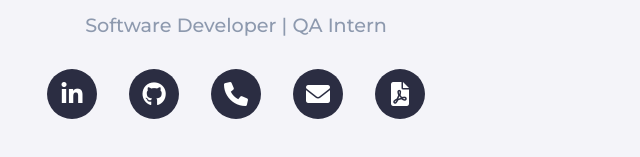
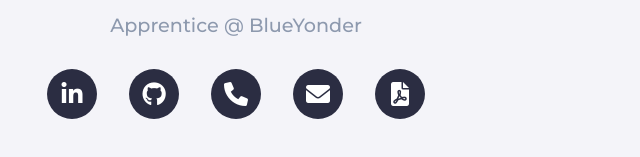
Before and after one commit to Danielwinfred/MyLinks, a plain HTML site: page index.html in a window 1280 px wide. Shown: the part 371-528 px from the top of the page, 404-1044 px from the left. Drawn offline with Linux system fonts and the light colour scheme.

Commit message:
portfolio.html
minor changes

```diff
--- a/index.html
+++ b/index.html
@@ -210,7 +210,7 @@
   </div>
   <div class="container">
     <h1>Daniel Winfred</h1>
-    <p>Software Developer | QA Intern</p>
+    <p>Apprentice @ BlueYonder</p>
     <div class="links">
       <a href="https://www.linkedin.com/in/daniel-winfred-216132199/?originalSubdomain=in" id="linkedin" target="_blank" title="LinkedIn">
         <i class="fab fa-linkedin-in"></i>
```
